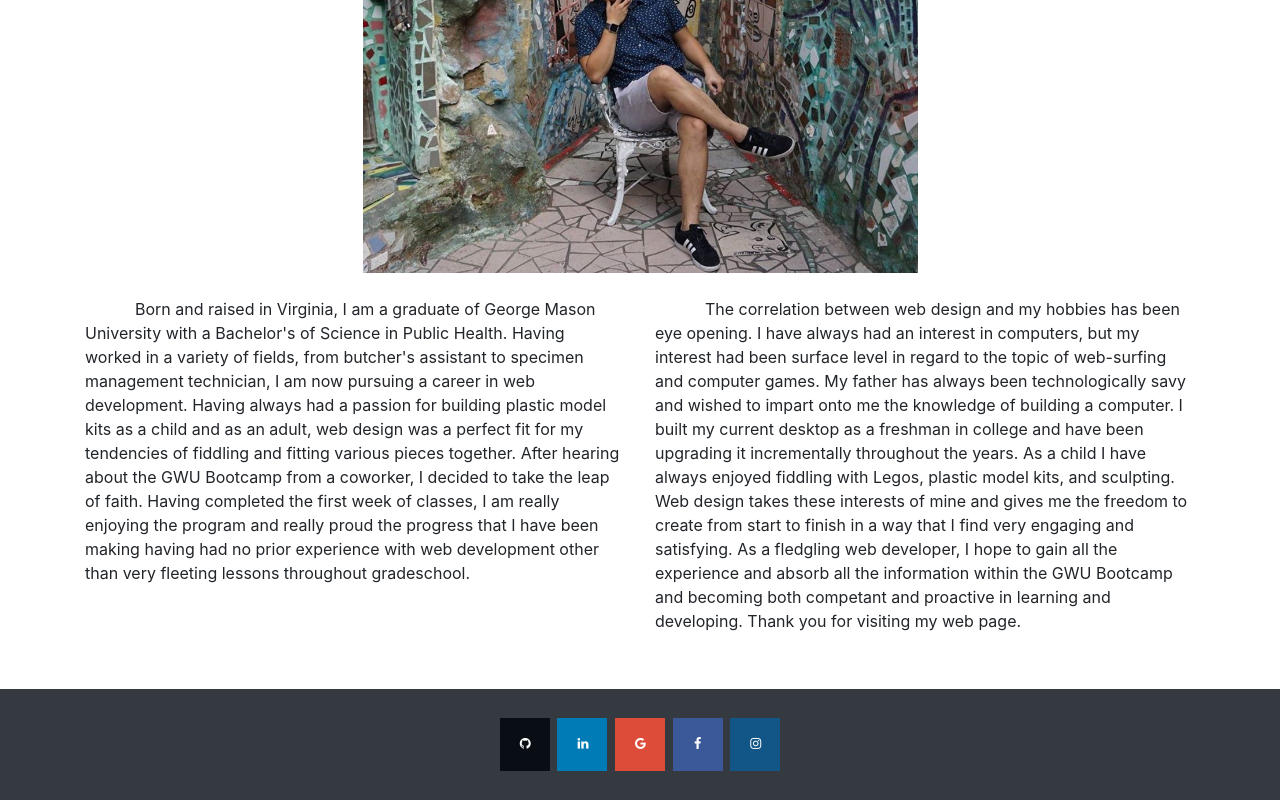
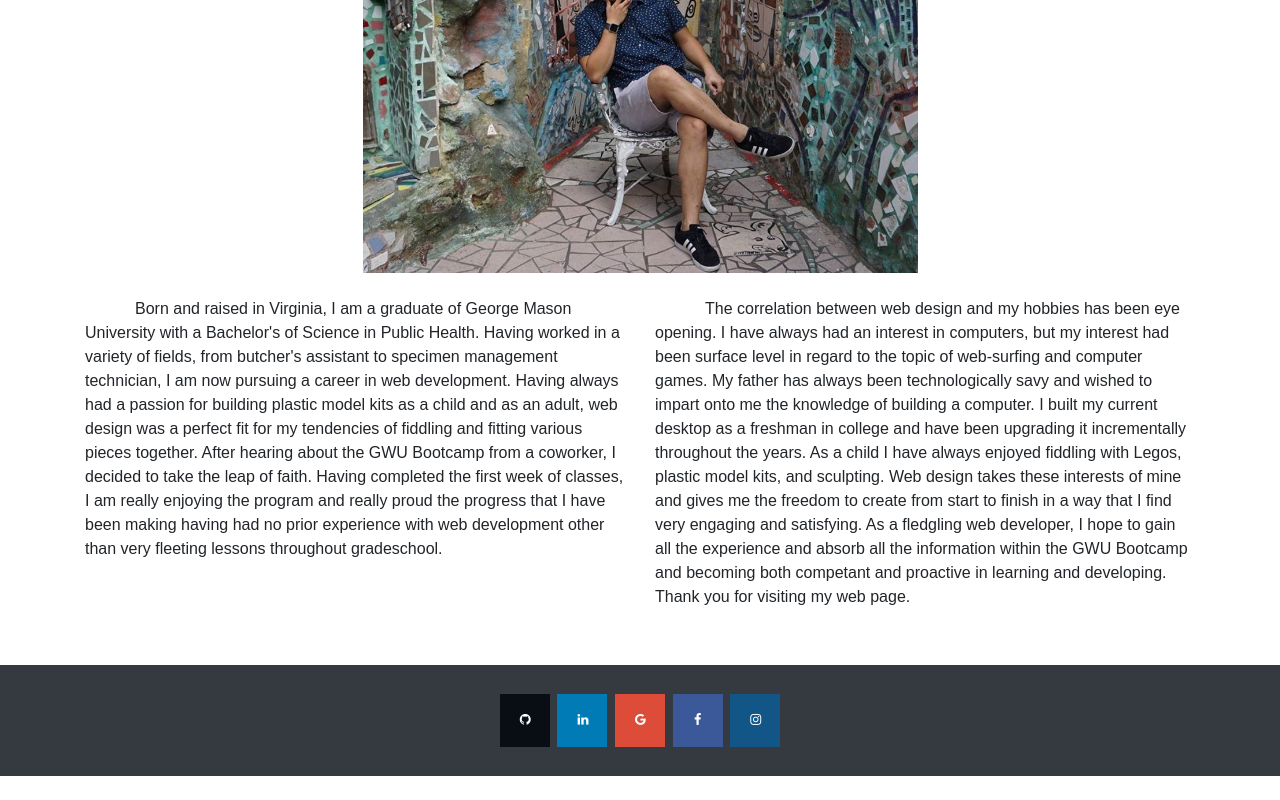
Before and after one commit to Jonathan-J-Choi/reactive-portfolio.github.io, a plain HTML site: page bio.html in a window 1280 px wide. Shown: the part 732-1532 px from the top of the page. After the commit the page ends 1508 px from the top, so only its background shows below. Drawn offline with nearby package versions, Linux system fonts and the light colour scheme.

Commit message:
fonts and minor text edits

```diff
--- a/bio.html
+++ b/bio.html
@@ -3,7 +3,7 @@
 
 <head>
     <meta charset="UTF-8">
-    <title>This loser?</title>
+    <title>Why Are You Here?</title>
     <link rel="icon" type="image/png" href="assets\piefavi.png">
     <link rel="stylesheet" href="https://maxcdn.bootstrapcdn.com/bootstrap/4.0.0/css/bootstrap.min.css">
     <link rel="stylesheet" href="https://stackpath.bootstrapcdn.com/font-awesome/4.7.0/css/font-awesome.min.css">
--- a/style.css
+++ b/style.css
@@ -1,6 +1,11 @@
 /* jumbotron */
 .jumbotron {
     text-align: center;
+}
+
+/* Font */
+h1, h2, p {
+  font-family: 'Montserrat', sans-serif;
 }
 
 /* photos */
@@ -28,7 +33,7 @@ html,body {
   flex: 1 0 auto;
 }
 #sticky-footer {
-  flex-shrink: none;
+  flex-shrink: 0;
   margin-top: 5vh;
 }
 
```
Also changed, not shown: contact.html (+1 -1 lines), portfolio.html (+3 -3 lines).
